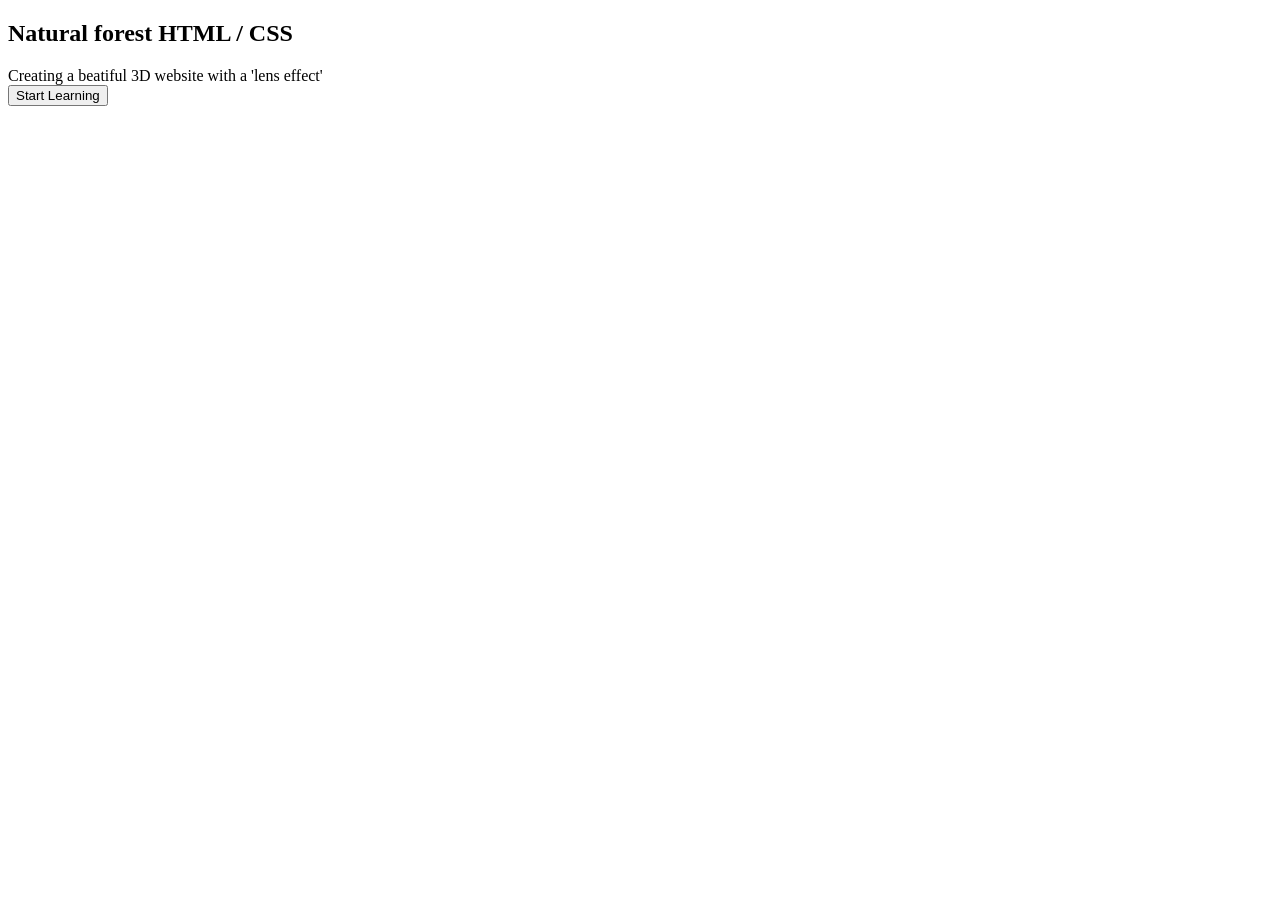
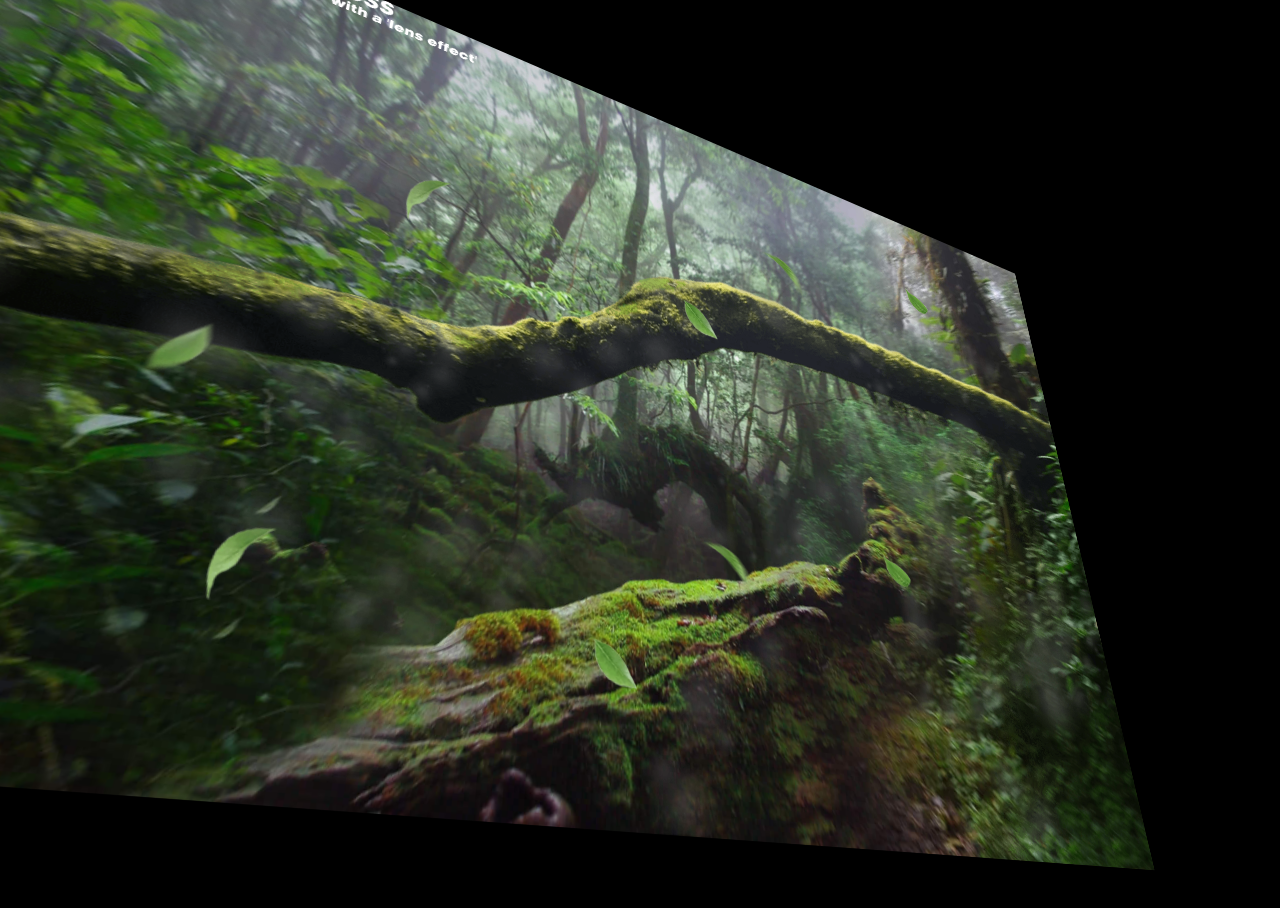
Before and after one commit to BulatKZN/Natural-forest, a plain HTML site: page index.html in a window 1280 px wide. Drawn offline with Linux system fonts and the light colour scheme.

Commit message:
layout process

```diff
--- a/css/main.css
+++ b/css/main.css
@@ -0,0 +1,51 @@
+* {
+    padding: 0;
+    margin: 0;
+    box-sizing: border-box;
+}
+
+:root {}
+
+@font-face {
+    font-family: kamerik-3d;
+    src: url(../fonts/kamerik205-heavy.woff2);
+    font-weight: 900;
+}
+
+@font-face {
+    font-family: merriweather-italic-3d;
+    src: url(../fonts/merriweather-regular-italic.woff2);
+}
+
+body {
+    background-color: #000;
+    color: #fff;
+    font-family: kamerik-3d;
+}
+
+.logo {
+    height: 150px;
+    width: 150px;
+    background-repeat: no-repeat;
+    position: absolute;
+}
+
+.layers {
+    perspective: 1000px;
+}
+
+.layers__container {
+    height: 100vh;
+    transform-style: preserve-3d;
+}
+
+.layers__item {
+    position: absolute;
+    top: 0;
+    left: 0;
+    right: 0;
+    bottom: 0;
+    background-size: cover;
+    background-position: center;
+    transform: rotateX(30deg) rotateY(30deg);
+}
--- a/index.html
+++ b/index.html
@@ -27,7 +27,7 @@
                 </div>
             </div>
             <div class="layers__item layer-4">
-                <canvas class="rain"></canvas>
+                <!-- <canvas class="rain"></canvas> -->
             </div>
             <div class="layers__item layer-5" style="background-image: url(./img/layer-5.png)"></div>
             <div class="layers__item layer-6" style="background-image: url(./img/layer-6.png)"></div>
```
